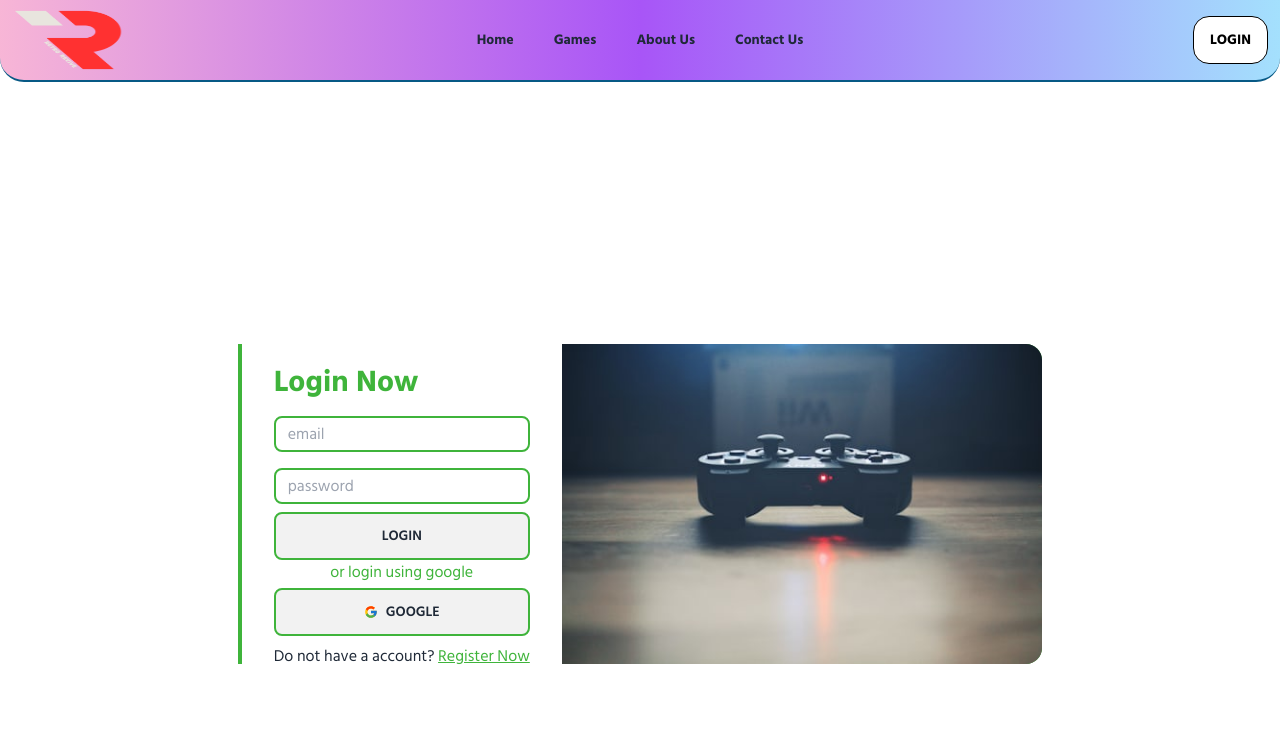
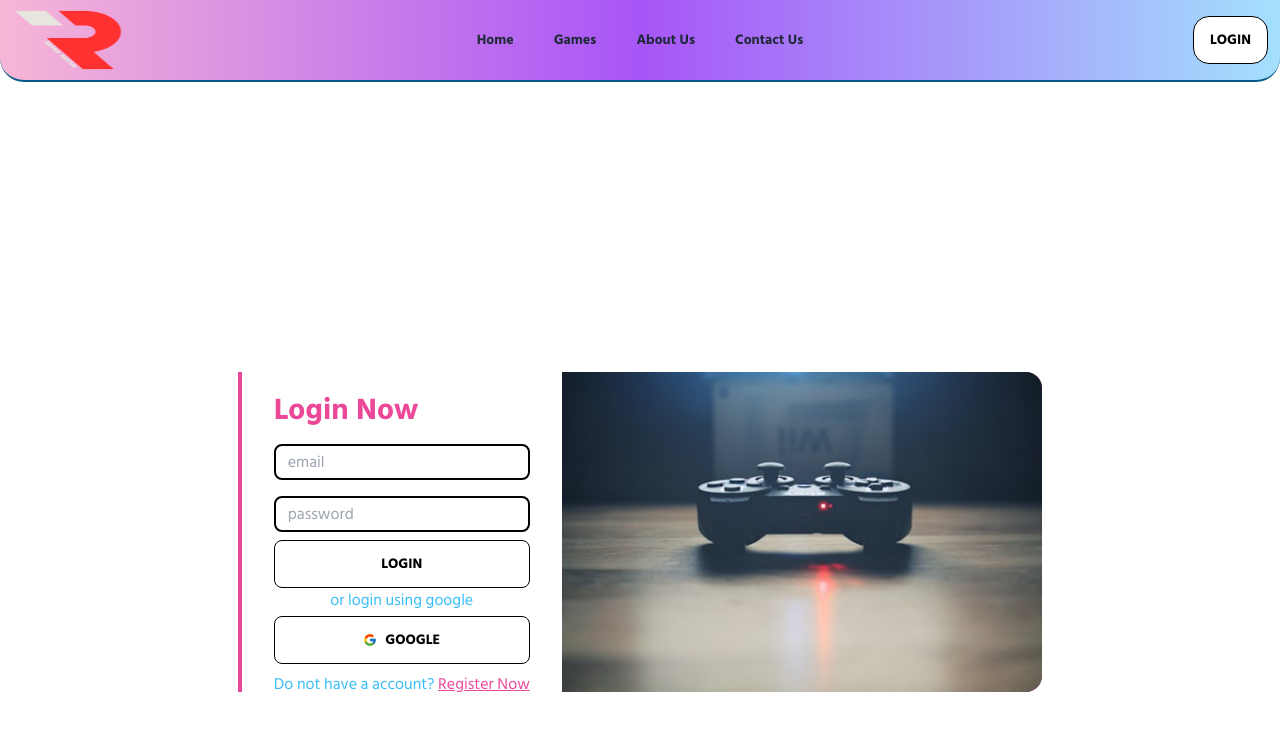
Before and after one commit to ayon121/RetroRevive_Frontend, a React (Vite) app: page /login in a window 1280 px wide. Shown: the top 730 px of the page. Built offline with nearby package versions, Linux system fonts and the light colour scheme; no server answers; a web font is replaced by a local one.

Commit message:
login page added

```diff
--- a/src/Components/Pages/Login.jsx
+++ b/src/Components/Pages/Login.jsx
@@ -68,27 +68,27 @@ const Login = () => {
                 <title>RETRO REVIVE | Login</title>
             </Helmet>
             <Navbar></Navbar>
-            <div className="flex  justify-center w-full h-screen items-center font-Hind px-3">
+            <div className="flex  justify-center w-full h-screen items-center font-Hind px-3 mt-7">
                 <div className=" max-w-4xl mx-auto rounded-2xl flex h-96 py-8 px-3 mt-11" >
                     {/* login form */}
-                    <div className="flex flex-col  py-1 px-8  border-l-4 border-[#3fb43b] h-full">
+                    <div className="flex flex-col  py-1 px-8  border-l-4 border-pink-500 h-full">
                         <form className='flex flex-col' onSubmit={handlelogin}>
-                            <h1 className=" text-3xl md:text-2xl lg:text-3xl font-bold mt-4 mb-2 text-[#3fb43b]">Login Now</h1>
-                            <input className="py-1 px-3  my-2 border-2 border-[#3fb43b] rounded-lg" type="email" name="email" placeholder="email" />
-                            <input className="py-1 px-3  my-2 border-2 border-[#3fb43b] rounded-lg" type="password" name="password" placeholder="password" />
-                            <input className="btn border-2 border-[#3fb43b] hover:bg-[#3fb43b] hover:text-white" type="submit" value="Login" />
+                            <h1 className=" text-3xl md:text-2xl lg:text-3xl font-bold mt-4 mb-2 text-pink-500">Login Now</h1>
+                            <input className="py-1 px-3  my-2 border-2 border-black hover:border-pink-500 rounded-lg" type="email" name="email" placeholder="email" />
+                            <input className="py-1 px-3  my-2 border-2 border-black hover:border-pink-500 rounded-lg" type="password" name="password" placeholder="password" />
+                            <input className='btn bg-white text-black font-bold hover:text-pink-600 border-black hover:border-pink-600 w-full' type="submit" value="Login" />
 
                         </form>
                         <div className="text-center ">
-                            <p className="text-[#3fb43b] pb-1">or login using google</p>
-                            <button onClick={HandleGoogleLogin} className="btn border-2 border-[#3fb43b] w-full hover:bg-[#3fb43b] hover:text-white"><FcGoogle></FcGoogle> Google</button>
-                            <p className='pt-2 '>Do not have a account? <Link to="/register"> <button className='text-[#3fb43b] underline'>Register Now</button></Link></p>
+                            <p className="text-sky-400 pb-1">or login using google</p>
+                            <button onClick={HandleGoogleLogin} className='btn bg-white text-black font-bold hover:text-pink-600 border-black hover:border-pink-600 w-full'><FcGoogle></FcGoogle> Google</button>
+                            <p className='pt-2 text-sky-400'>Do not have a account? <Link to="/register"> <button className='text-pink-500 underline'>Register Now</button></Link></p>
 
                         </div>
                     </div>
                     {/* wishes */}
-                    <div className=" bg-[#3fb43b] rounded-r-2xl hidden md:flex">
-                        <img className='h-full w-full rounded-r-2xl' src={loginimg} alt="hotel img" />
+                    <div className=" bg-pink-500 rounded-r-2xl hidden md:flex">
+                        <img className='h-full w-full rounded-r-2xl' src={loginimg} alt="login img" />
 
                     </div>
                 </div>
```
